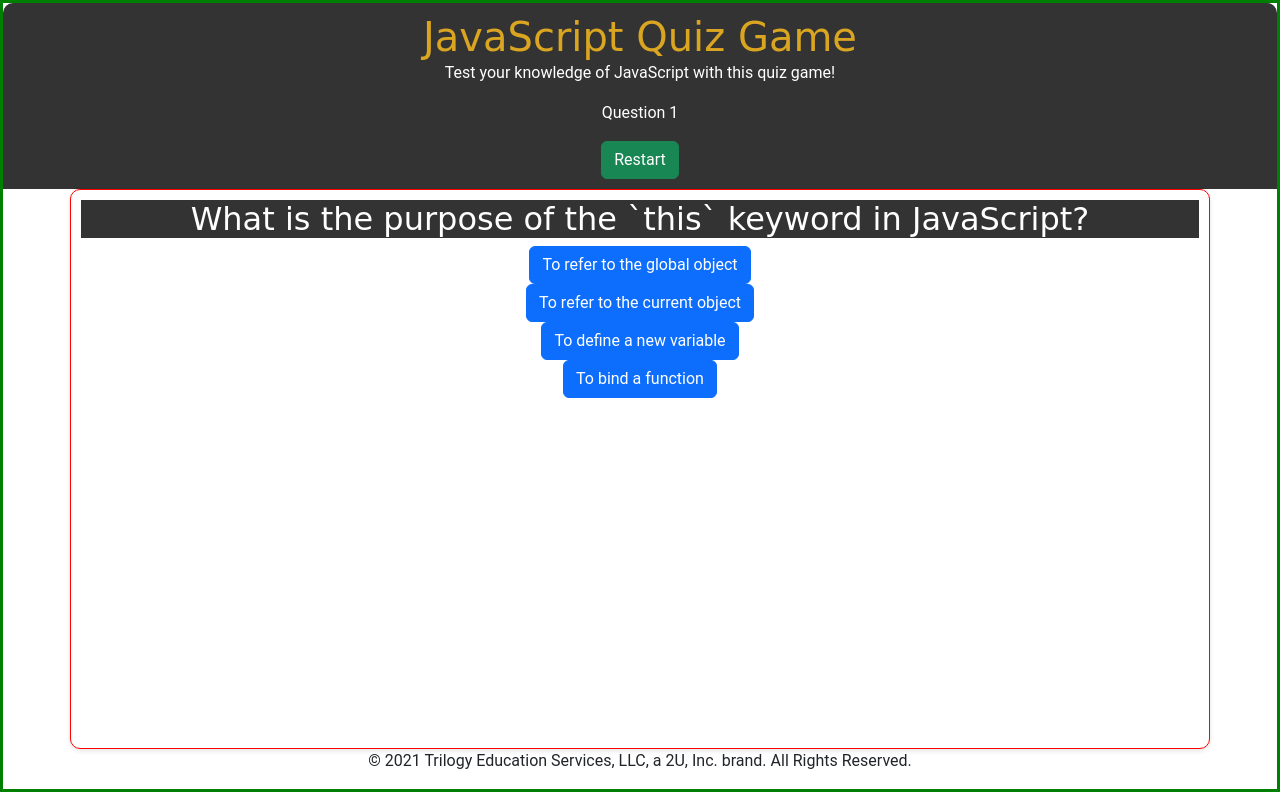
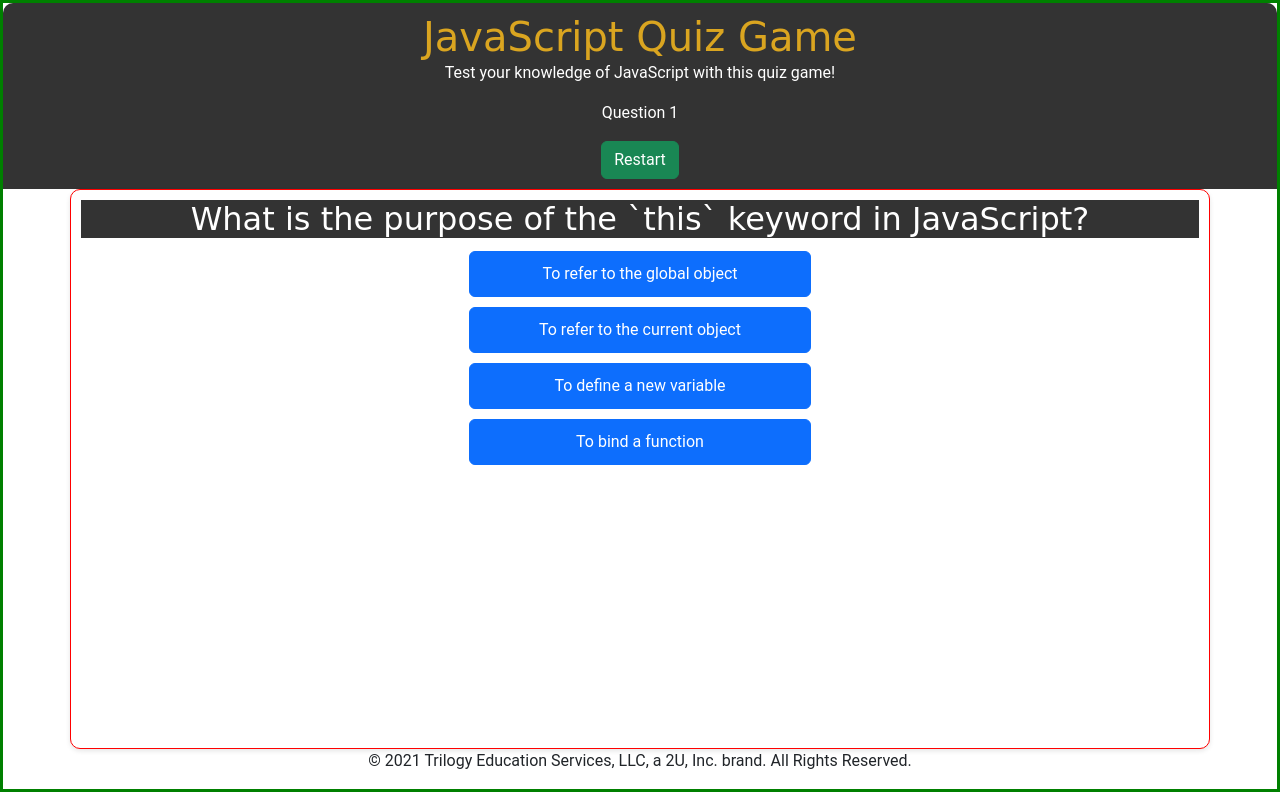
Before and after one commit to enocol/JavaScript_quiz_game, a website: page index.html in a window 1280 px wide. Both pictures are taken after a click on the button "Start". Drawn offline with nearby package versions, Linux system fonts and the light colour scheme.

Commit message:
Edit index.html and style answer buttons

```diff
--- a/assets/css/styles.css
+++ b/assets/css/styles.css
@@ -46,3 +46,10 @@ h2 {
   background-color: #333;
   color: white;
 }
+
+.container button {
+  margin: 5px;
+  padding: 10px;
+  width: 90%;
+  font-size: 16px;
+}
```
